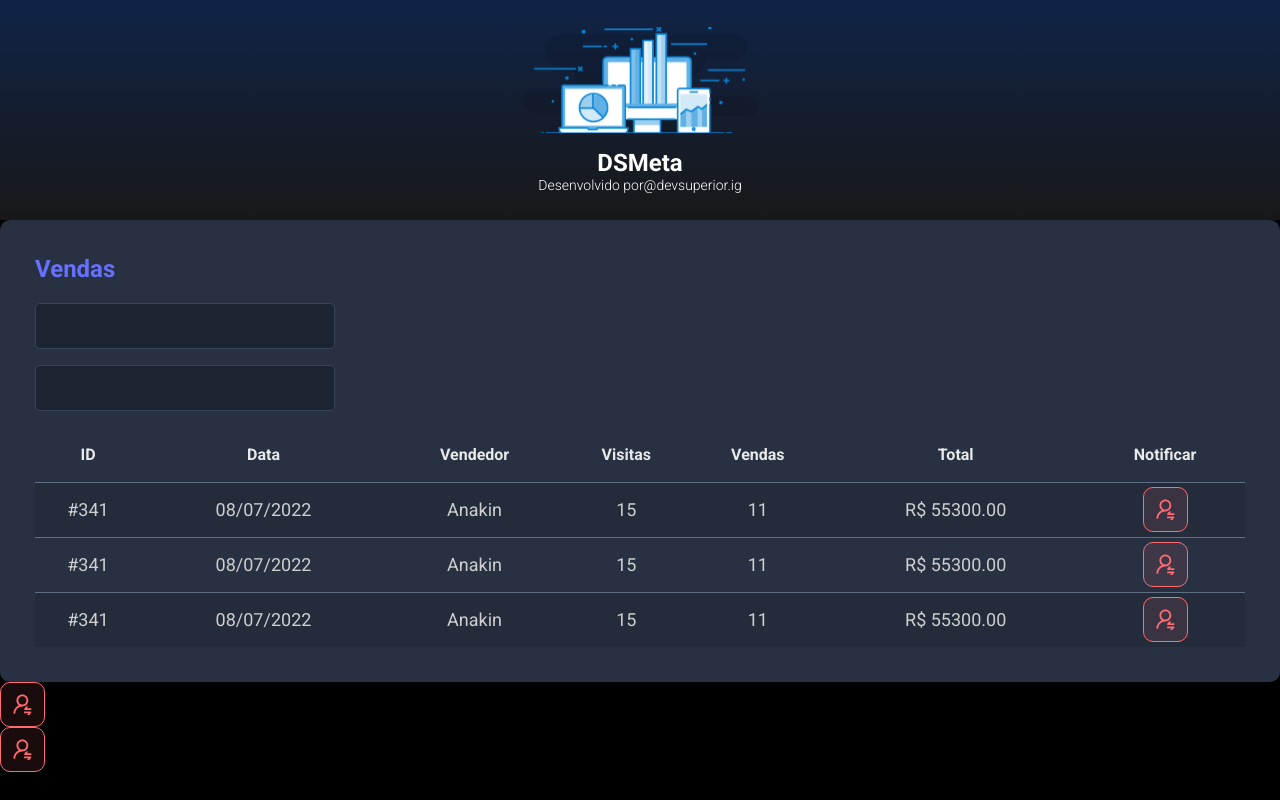
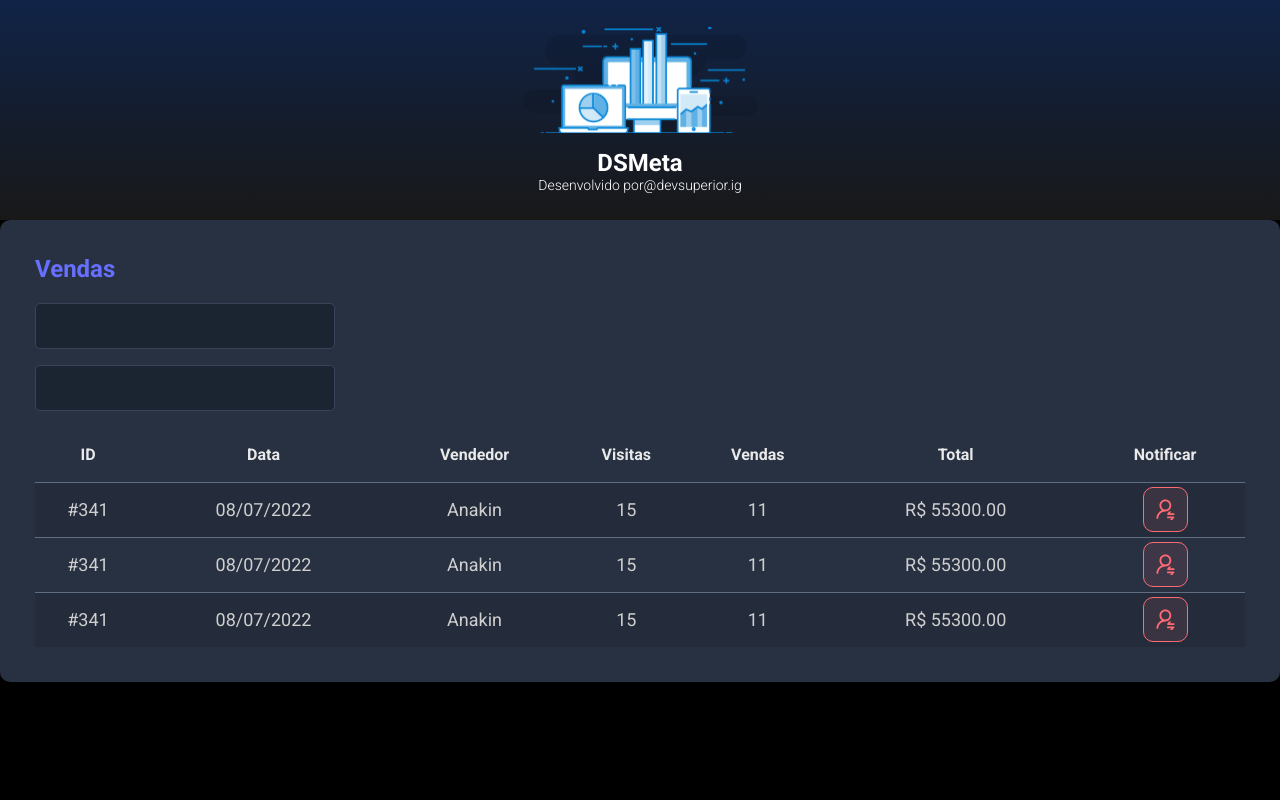
Before and after one commit to glubdev/dsmeta, a React (Vite) app in the folder frontend/: page / in a window 1280 px wide. Built offline with nearby package versions, Linux system fonts and the light colour scheme.

Commit message:
Outros Componentes 2

```diff
--- a/frontend/package.json
+++ b/frontend/package.json
@@ -8,7 +8,9 @@
     "preview": "vite preview"
   },
   "dependencies": {
+    "@types/react-datepicker": "4.4.2",
     "react": "^18.0.0",
+    "react-datepicker": "4.8.0",
     "react-dom": "^18.0.0"
   },
   "devDependencies": {
--- a/frontend/src/App.tsx
+++ b/frontend/src/App.tsx
@@ -5,10 +5,9 @@ import SalesCard from "./components/SalesCard"
 function App() {
   return (
     <>
-      <Header/>
-      <SalesCard/>
-      <NotificationButton />
-      <NotificationButton />
+      <Header />
+      <SalesCard />
+
     </>
 
   )
```
Also changed, not shown: 1 other file (tests, documents, lock files or other folders).
